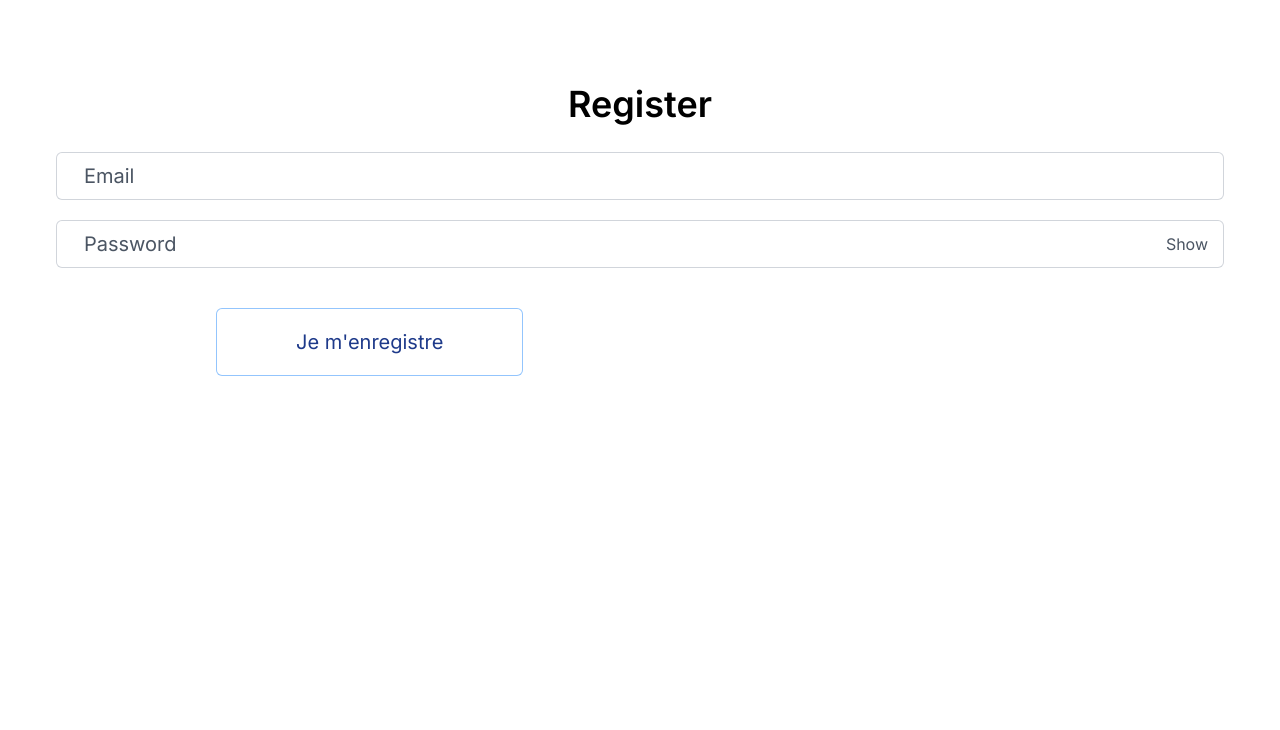
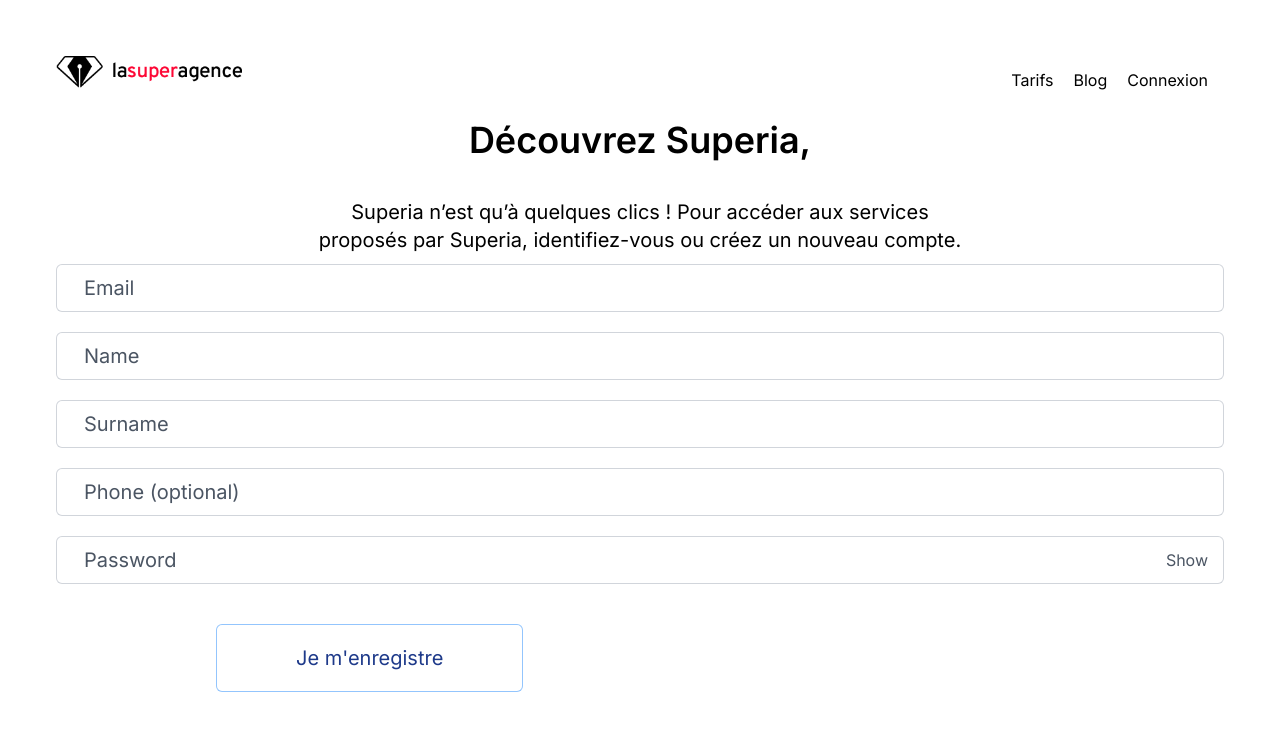
Before and after one commit to Superhia/superia-plateform, a Next.js app in the folder superia/: page /register in a window 1280 px wide. Shown: the top 730 px of the page. Built offline with nearby package versions, Linux system fonts and the light colour scheme; no server answers.

Commit message:
Update 5.4

```diff
--- a/superia/src/app/components/register/Register.tsx
+++ b/superia/src/app/components/register/Register.tsx
@@ -8,6 +8,9 @@
 const Register = () => {
   const [email, setEmail] = useState('');
   const [password, setPassword] = useState('');
+  const [phone, setPhone] = useState(''); // New state for phone number
+  const [name, setName] = useState(''); // New state for name
+  const [surname, setSurname] = useState(''); // New state for surname
   const [error, setError] = useState('');
   const [showPassword, setShowPassword] = useState(false);
   const [success, setSuccess] = useState('');
@@ -50,7 +53,7 @@
       headers: {
         'Content-Type': 'application/json',
       },
-      body: JSON.stringify({ email, password: hashedPassword, recaptchaToken }),
+      body: JSON.stringify({ email, password: hashedPassword, phone, name, surname, recaptchaToken }),
     });
 
     if (res.ok) {
@@ -70,6 +73,29 @@
         onChange={(e) => setEmail(e.target.value)}
         placeholder="Email"
         required
+      />
+      <input
+        className='block w-full mb-5 rounded-md border-0 py-2.5 pl-7 pr-20 text-gray-900 ring-1 ring-inset ring-gray-300 placeholder:text-gray-600 focus:ring-2 focus:ring-inset focus:ring-indigo-600 text-xl 2xl:leading-6'
+        type="text"
+        value={name}
+        onChange={(e) => setName(e.target.value)}
+        placeholder="Name"
+        required
+      />
+      <input
+        className='block w-full mb-5 rounded-md border-0 py-2.5 pl-7 pr-20 text-gray-900 ring-1 ring-inset ring-gray-300 placeholder:text-gray-600 focus:ring-2 focus:ring-inset focus:ring-indigo-600 text-xl 2xl:leading-6'
+        type="text"
+        value={surname}
+        onChange={(e) => setSurname(e.target.value)}
+        placeholder="Surname"
+        required
+      />
+      <input
+        className='block w-full mb-5 rounded-md border-0 py-2.5 pl-7 pr-20 text-gray-900 ring-1 ring-inset ring-gray-300 placeholder:text-gray-600 focus:ring-2 focus:ring-inset focus:ring-indigo-600 text-xl 2xl:leading-6'
+        type="tel"
+        value={phone}
+        onChange={(e) => setPhone(e.target.value)}
+        placeholder="Phone (optional)"
       />
       <div className='relative mb-5'>
         <input
--- a/superia/src/app/login/page.tsx
+++ b/superia/src/app/login/page.tsx
@@ -22,13 +22,10 @@
       Superia n’est qu’à quelques clics ! Pour accéder aux services proposés par Superia, identifiez-vous ou créez un nouveau compte.
       </p>
       <div className="flex justify-center items-center bg-white">
-        <div className="w-1/2 text-center mx-32">
-          <h2 className="text-2xl font-semibold py-7">Vous avez déjà un compte ? Saisissez votre email et votre mot de passe pour aller sur la plateforme.</h2>
+        <div className="text-center mx-32">
+          <h2 className="text-2xl font-semibold py-7">Saisissez votre email et votre mot de passe pour aller sur la plateforme.</h2>
           <Login />
-        </div>
-        <div className="w-1/2 text-center mx-32">
-          <h2 className="text-2xl font-semibold py-7">Inscrivez-vous et découvrez la pleine puissance de Superia ! </h2>
-          <Register />
+          <p>Vous n'avez pas encore de compte ?</p> <button className='text-sky-700'><a href='/register'>Inscription</a></button>
         </div>
       </div>
     </div>
--- a/superia/src/app/register/page.tsx
+++ b/superia/src/app/register/page.tsx
@@ -1,10 +1,24 @@
 import Register from '../components/register/Register';
+import Link from 'next/link';
 
 const RegisterPage = () => {
   return (
     <main className="flex text-black min-h-screen flex-col items-left p-14 bg-white">
+      <Link href={"/"}>
+      <img src="LaSuperAgence.png" alt="icon" className="h-8" />
+      </Link>
+      <nav className="flex justify-end">
+		<ul className="flex space-x-5 mx-auto -mt-5 mr-4" id="menu">
+			<li><Link href={"tarif"}>Tarifs</Link></li>
+			<li><Link href={"https://inbound.lasuperagence.com/blog"}>Blog</Link></li>
+			<li><Link href={"login"}>Connexion</Link></li>
+	  </ul>
+		</nav>
     <div>
-      <h1 className="text-4xl font-semibold text-center py-7">Register</h1>
+    <h1 className="text-4xl font-semibold text-center py-7"> Découvrez Superia,</h1>
+      <p className="text-xl text-center py-2.5 mx-32 px-32">
+      Superia n’est qu’à quelques clics ! Pour accéder aux services proposés par Superia, identifiez-vous ou créez un nouveau compte.
+      </p>
       <Register />
     </div>
     </main>
--- a/superia/src/pages/api/auth/register.ts
+++ b/superia/src/pages/api/auth/register.ts
@@ -36,11 +36,24 @@
 });
 
 export default async (req: NextApiRequest, res: NextApiResponse) => {
-  if (req.method === 'POST') {
-    const { email, password, recaptchaToken } = req.body;
+  if (req.method !== 'POST') {
+    return res.status(405).json({ message: 'Method not allowed' });
+  }
+
+  const { email, password, phone, name, surname, recaptchaToken } = req.body;
+  console.log('Received request:', { email, password, phone, name, surname, recaptchaToken });
+
+  // Validate required fields
+  if (!email || !password || !name || !surname) {
+    return res.status(400).json({ message: 'Missing required fields' });
+  }
+
   const client = await pool.connect();
   const token = crypto.randomBytes(32).toString('hex');
   const confirmationUrl = `${process.env.NEXT_PUBLIC_BASE_URL}/api/auth/confirm?token=${token}`;
+
+  // Log confirmation URL
+  console.log('Generated confirmation URL:', confirmationUrl);
 
   // Verify reCAPTCHA
   try {
@@ -51,6 +64,8 @@
       },
     });
 
+    console.log('reCAPTCHA response:', recaptchaResponse.data);
+
     if (!recaptchaResponse.data.success) {
       return res.status(400).json({ message: 'reCAPTCHA verification failed. Please try again.' });
     }
@@ -60,13 +75,32 @@
   }
 
   try {
-      await client.query('INSERT INTO users (email, password, confirmation_token) VALUES ($1, $2, $3)', [email, password, token]);
+    await client.query(
+      'INSERT INTO users (email, password, phone, name, surname, confirmation_token) VALUES ($1, $2, $3, $4, $5, $6)',
+      [email, password, phone, name, surname, token]
+    );
 
+    // Send confirmation email to the user
     await transporter.sendMail({
       from: process.env.EMAIL_USER,
       to: email,
       subject: 'Email Confirmation',
       html: `<p>Please confirm your email by clicking the following link: <a href="${confirmationUrl}">${confirmationUrl}</a></p>`,
+    });
+
+    // Send registration details email to the admin
+    const adminEmail = process.env.ADMIN_EMAIL || 'logerdalvik@gmail.com';
+    await transporter.sendMail({
+      from: process.env.EMAIL_USER,
+      to: adminEmail,
+      subject: 'New User Registration',
+      html: `<p>A new user has registered. Here are the details:</p>
+             <ul>
+               <li>Name: ${name}</li>
+               <li>Surname: ${surname}</li>
+               <li>Email: ${email}</li>
+               <li>Phone: ${phone}</li>
+             </ul>`,
     });
 
     res.status(200).json({ message: 'User registered successfully. Please check your email to confirm your registration.' });
@@ -81,7 +115,4 @@
   } finally {
     client.release();
   }
-  } else {
-    res.status(405).json({ message: 'Method not allowed' });
-  }
 };
```
Lines whose indentation alone changed are shown as unchanged.
